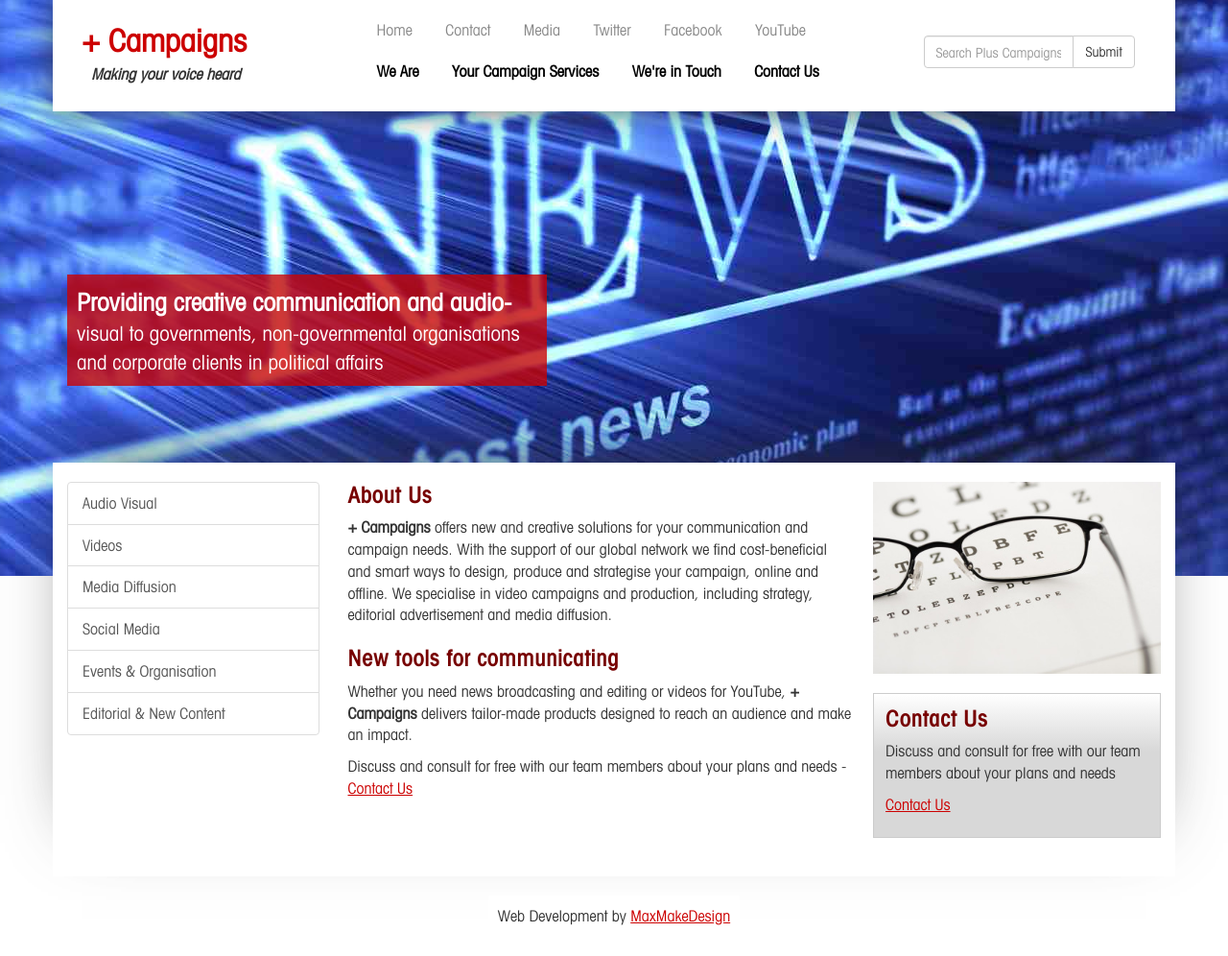
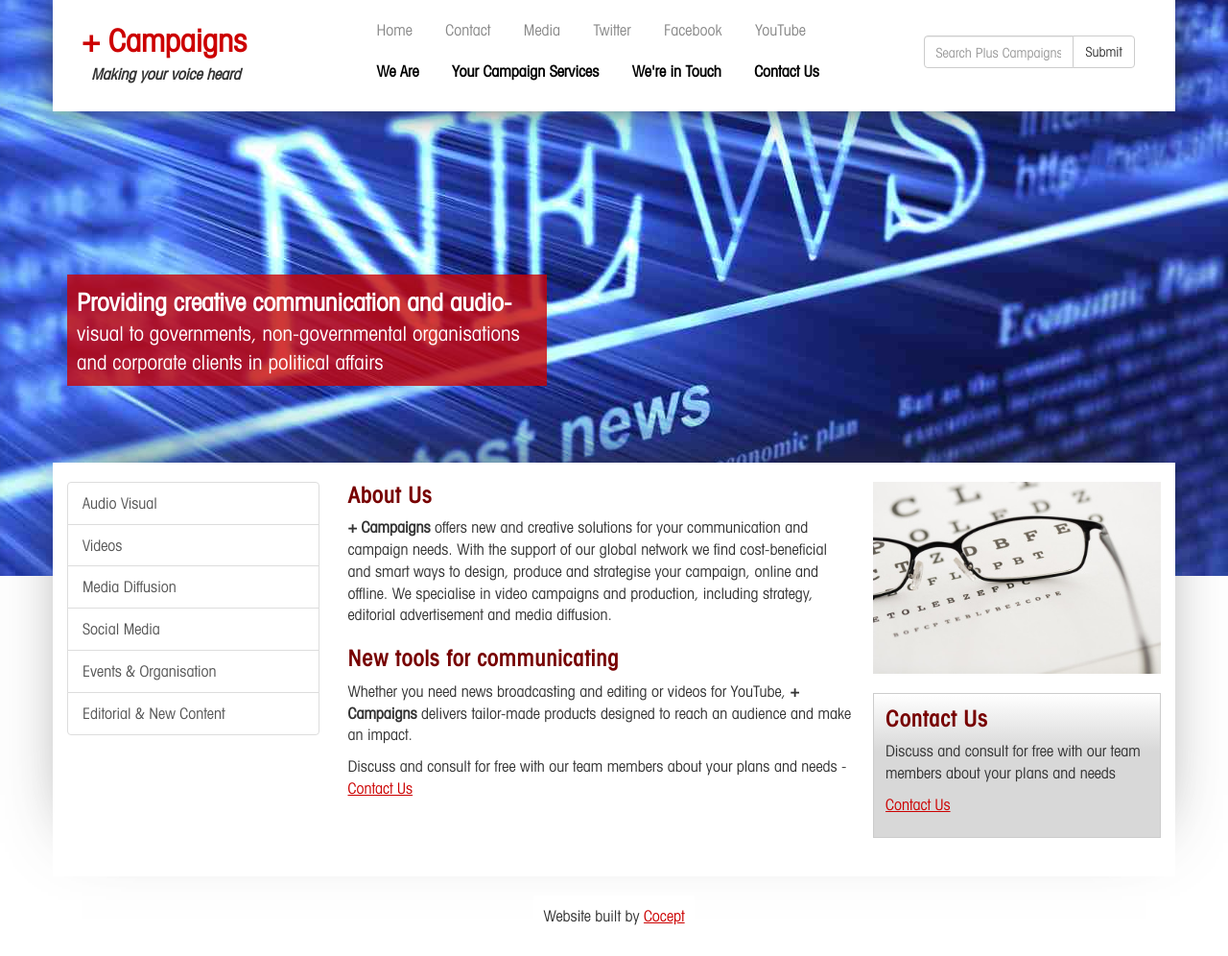
Before and after one commit to pluscampaigns/pluscampaigns.github.io, a Jekyll site: the page built from index.html, in a window 1280 px wide. Shown: the whole page at 96% size. Built offline with Jekyll 4.4.1, drawn with Linux system fonts in a browser that asks for light colours; comment, search, counter and statistics services are not loaded.

Commit message:
Update "website built by"

```diff
--- a/_includes/footer.html
+++ b/_includes/footer.html
@@ -1,7 +1,7 @@
 <footer class="container">
   <div class="row">
     <div class="col-md-12">
-      <div id="web-dev-by">Web Development by <a href="http://maxmakedesign.co.uk" target="_blank" class="track">MaxMakeDesign</a></div>
+      <div id="web-dev-by">Website built by <a href="http://www.cocept.io" target="_blank" class="track">Cocept</a></div>
     </div>
   </div>
 </footer>
```
